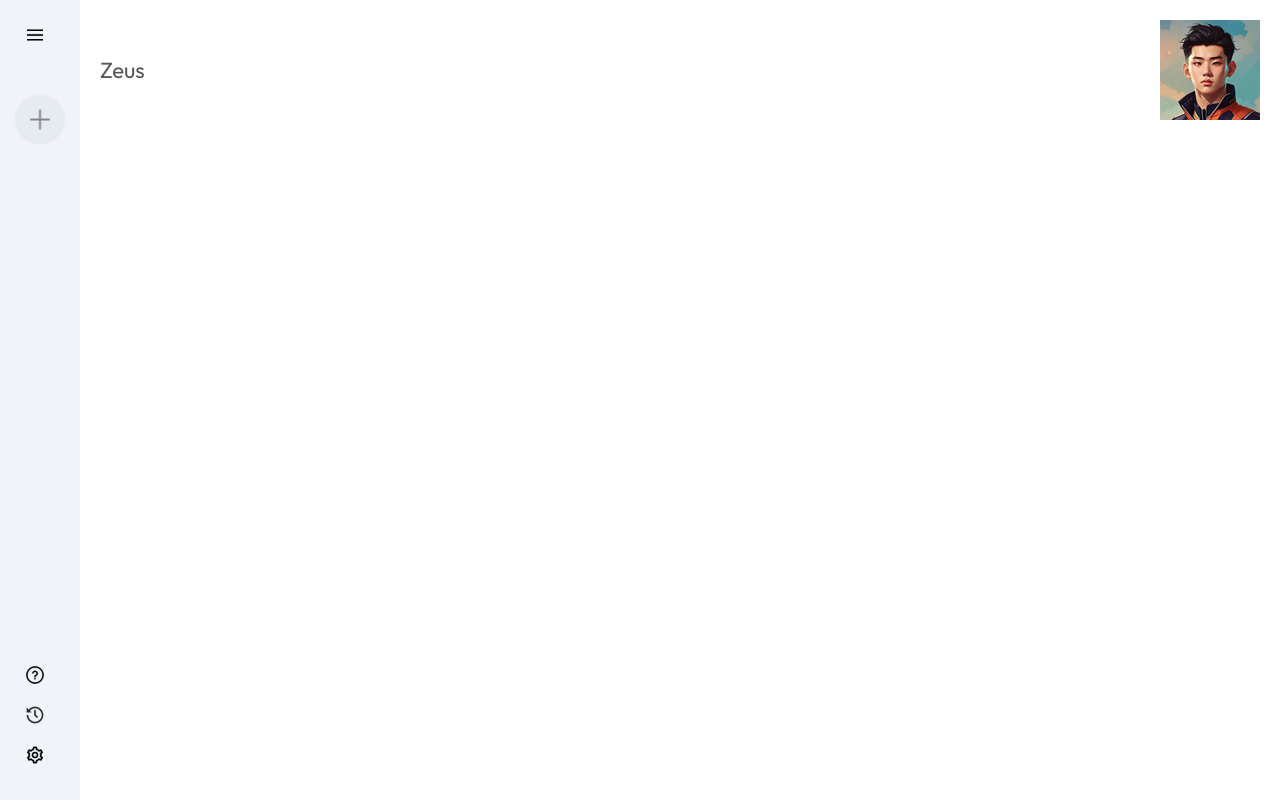
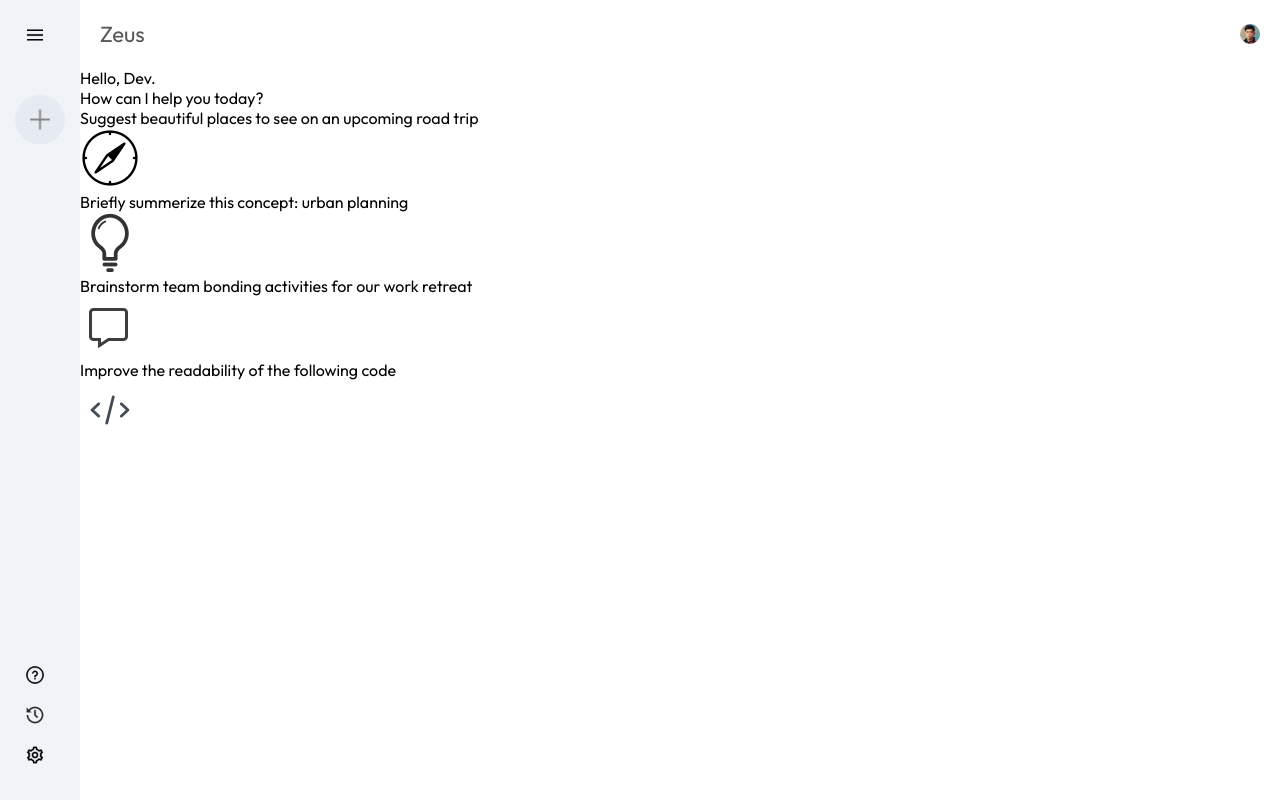
Before and after one commit to mrtravicimo/Zeus, a React (Vite) app in the folder zeus/: page / in a window 1280 px wide. Built offline with nearby package versions, Linux system fonts and the light colour scheme.

Commit message:
make main

```diff
--- a/zeus/src/components/Main/Main.css
+++ b/zeus/src/components/Main/Main.css
@@ -13,3 +13,8 @@
   padding: 20px;
   color: #585858;
 }
+
+.main .nav img{
+  width: 20px;
+  border-radius: 50%;
+}
--- a/zeus/src/components/Main/Main.jsx
+++ b/zeus/src/components/Main/Main.jsx
@@ -8,6 +8,30 @@ const Main = () => {
         <p>Zeus</p>
         <img src={assets.user_icon} alt="" />
       </div>
+      <div className="main-container">
+        <div className="greet">
+          <p><span>Hello, Dev.</span></p>
+          <p>How can I help you today?</p>
+        </div>
+        <div className="cards">
+          <div className="card">
+            <p>Suggest beautiful places to see on an upcoming road trip</p>
+            <img src={assets.compass_icon} alt="" />
+          </div>
+          <div className="card">
+            <p>Briefly summerize this concept: urban planning</p>
+            <img src={assets.bulb_icon} alt="" />
+          </div>
+          <div className="card">
+            <p>Brainstorm team bonding activities for our work retreat</p>
+            <img src={assets.message_icon} alt="" />
+          </div>
+          <div className="card">
+            <p>Improve the readability of the following code</p>
+            <img src={assets.code_icon} alt="" />
+          </div>
+        </div>
+      </div>
     </div>
   )
 }
```
